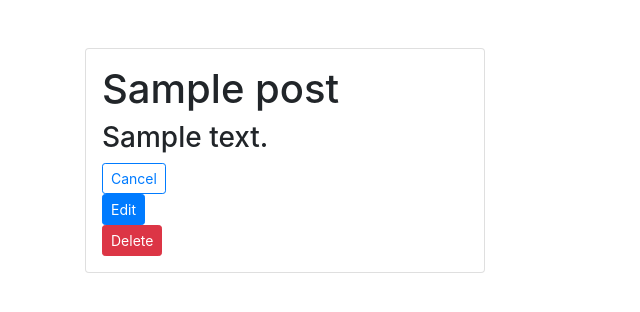
After one commit to Behil-Alemu/Blogly, a Flask app: page /posts/1 in a window 1280 px wide. The commit adds this page. Shown: the top 312 px of the page, without its empty margins (0-640 px from the left). Run offline with Flask 2, Linux system fonts and the light colour scheme; tables that the repository leaves empty hold one stand-in row (values such as "Sample post").

Commit message:
Post Is Complete

```diff
--- a/app.py
+++ b/app.py
@@ -3,7 +3,7 @@
 from crypt import methods
 from flask import Flask,render_template, redirect, flash, session,request
 from flask_debugtoolbar import DebugToolbarExtension
-from models import db, connect_db,User
+from models import db, connect_db,User,Post
 from datetime import datetime
 
 app = Flask(__name__)
@@ -25,7 +25,7 @@ def to_user():
 @app.route('/users')
 def list_user():
     """Shows list of all pets in db"""
-    users = User.query.all()
+    users = User.query.order_by(User.last_name, User.first_name).all()
     return render_template('list.html', users=users)
 
 
@@ -52,7 +52,8 @@ def add_user():
 def show_details(blog_id):
     """Show details about a single User"""
     user = User.query.get_or_404(blog_id)
-    return render_template("details.html", user=user)
+    posts = Post.query.order_by(Post.created_at.desc()).limit(5).all()
+    return render_template("details.html", user=user,posts=posts)
 
 @app.route("/users/<int:blog_id>/edit")
 def show_edit(blog_id):
@@ -78,5 +79,55 @@ def show_delete(blog_id):
     return redirect('/users')
 
 @app.route("/users/<int:blog_id>/posts/new")
-def show_post_form():
-    return render_template("post.html")
+def show_post_form(blog_id):
+    user = User.query.get_or_404(blog_id)
+    return render_template("post_form.html", user=user)
+
+
+@app.route("/users/<int:blog_id>/posts/new", methods=["POST"] )
+def submit_post_form(blog_id):
+    user = User.query.get_or_404(blog_id)
+    title= request.form["title"]
+    content = request.form["content"]
+    posts= Post(title=title,content=content, user=user)
+
+    db.session.add(posts)
+    db.session.commit()
+    flash(f"Post '{posts.title}' added.")
+    return redirect(f'/users/{blog_id}')
+
+@app.route("/posts/<int:post_id>")
+def show_added_post(post_id):
+    posts = Post.query.get_or_404(post_id)
+    return render_template("post_details.html",posts=posts)
+
+
+@app.route("/post/<int:post_id>/edit")
+def edit_post_form(post_id):
+    posts = Post.query.get_or_404(post_id)
+    return render_template("post_edit_form.html",posts=posts, )
+
+
+@app.route("/post/<int:post_id>/edit", methods=["POST"])
+def edit_post(post_id):
+    posts = Post.query.get_or_404(post_id)
+    posts.title= request.form["title"]
+    posts.content = request.form["content"]
+
+    db.session.add(posts)
+    db.session.commit()
+    flash(f"Post '{posts.title}' edited.")
+    return redirect(f'/posts/{post_id}')
+
+
+@app.route("/posts/<int:post_id>/delete", methods=["POST"])
+def delete_post(post_id):
+    post = Post.query.get_or_404(post_id)
+    db.session.delete(post)
+    db.session.commit()
+    return redirect(f'/posts/{post_id}')
+
+
+@app.route("/posts/<int:post_id>/cancel", methods=["POST"])
+def cancel_post(post_id):
+    return redirect(f'/posts/{post_id}')
--- a/models.py
+++ b/models.py
@@ -34,10 +34,10 @@ class Post(db.Model):
     __tablename__='post'
 
     id = db.Column(db.Integer, primary_key=True, autoincrement=True)
-    title= db.Column(db.Text, nullable=False, unique=True)
+    title = db.Column(db.Text, nullable=False, unique=False)
     content= db.Column(db.Text, nullable=False, unique=False)
     created_at=db.Column(db.DateTime, default=datetime.datetime.utcnow)
-    user_id = db.Column(db.Text, db.ForeignKey('blog.id'))
+    user_id = db.Column(db.Integer, db.ForeignKey('blog.id'))
 
 
     # me=Post(title='About me', content='some stuff', created_at='02/29/2022', user= 'check') db.session.add(me) and db.commit() me.user.first_name  check.posts[0]
--- a/static/styles/app.css
+++ b/static/styles/app.css
@@ -1,6 +1,13 @@
 body{
 
-    background-color:#B3E5FC;
+    background-color:#fd9c5b;
     border-radius: 10px;
 
 }
+
+.card{
+    width: 400px;
+    border: none;
+    border-radius: 20px;
+    background-color: #fff;
+  }
--- a/templates/base.html
+++ b/templates/base.html
@@ -2,13 +2,21 @@
 <html>
 <head>
   <title>{% block title %}{% endblock %}</title>
-  <link rel= "stylesheet" type= "text/css" href= "{{ url_for('static',filename='styles/app.css') }}">
+  <link rel= "stylesheet" type= "text/css" href= "../static/styles/app.css">
 
   <link rel="stylesheet" href="https://cdn.jsdelivr.net/npm/bootstrap@4.3.1/dist/css/bootstrap.min.css" integrity="sha384-ggOyR0iXCbMQv3Xipma34MD+dH/1fQ784/j6cY/iJTQUOhcWr7x9JvoRxT2MZw1T" crossorigin="anonymous">
   <script src="http://unpkg.com/jquery"></script>
 </head>
 <body>
-  {% block content %}{% endblock %}
+
+  <div class="container mt-5 d-flex justify-content">
+    <div class="card p-3">
+    {% block content %}
+    {% endblock %}
+  </div>
+</div>
+
+
   <script src="https://code.jquery.com/jquery-3.3.1.slim.min.js" integrity="sha384-q8i/X+965DzO0rT7abK41JStQIAqVgRVzpbzo5smXKp4YfRvH+8abtTE1Pi6jizo" crossorigin="anonymous"></script>
   <script src="https://cdn.jsdelivr.net/npm/popper.js@1.14.7/dist/umd/popper.min.js" integrity="sha384-UO2eT0CpHqdSJQ6hJty5KVphtPhzWj9WO1clHTMGa3JDZwrnQq4sF86dIHNDz0W1" crossorigin="anonymous"></script>
   <script src="https://cdn.jsdelivr.net/npm/bootstrap@4.3.1/dist/js/bootstrap.min.js" integrity="sha384-JjSmVgyd0p3pXB1rRibZUAYoIIy6OrQ6VrjIEaFf/nJGzIxFDsf4x0xIM+B07jRM" crossorigin="anonymous"></script>
--- /dev/null
+++ b/templates/post_details.html
@@ -0,0 +1,22 @@
+{% extends 'base.html' %}
+{% block title %}{{posts.title}}{% endblock%}
+{% block content %}
+
+
+<h1>{{ posts.title }}</h1>
+<h3>{{posts.content}}</h3>
+<form action="/">
+    <button class="btn
+    btn-sm btn-outline-primary w-90">Cancel</button>
+</form>
+<form action="/post/{{posts.id}}/edit">
+    <button class="btn
+    btn-sm btn-primary w-90">Edit</button>
+</form>
+<form action="/posts/{{posts.id}}/delete" method="post">
+    <button class="btn
+    btn-sm btn-danger w-90">Delete</button>
+</form>
+
+
+{% endblock %}
```
Also changed, not shown: static/style/app.css (deleted, +0 -14 lines), templates/details.html (+17 -7 lines), templates/post.html (deleted, +0 -20 lines), templates/post_edit_form.html (added, +22 -0 lines), templates/post_form.html (added, +22 -0 lines).
